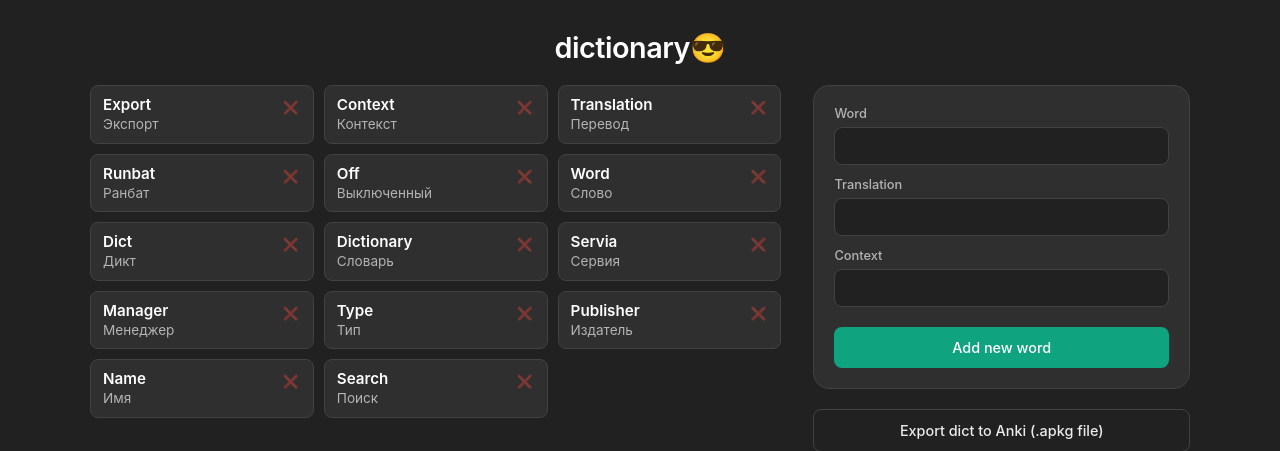
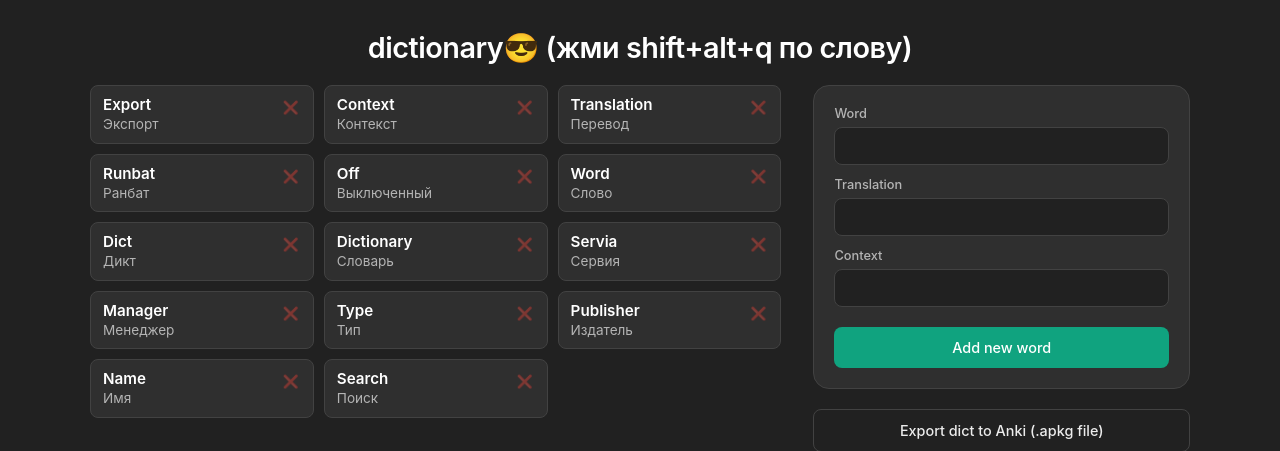
Before and after one commit to gtrskylin3/LookmaxENG, a FastAPI app: page / in a window 1280 px wide. Shown: the top 451 px of the page. Run offline with FastAPI, Linux system fonts and the light colour scheme; data comes from the database, SQL or seed files in the repository; both versions use the stored data as it was after the commit.

Commit message:
running file

```diff
--- a/backend/templates/index.html
+++ b/backend/templates/index.html
@@ -10,7 +10,7 @@
 </head>
 <body>
     <div class="container">
-        <h1>dictionary😎</h1>
+        <h1>dictionary😎 (жми shift+alt+q по слову)</h1>
 
         <div class="main-layout">
 
```
Also changed, not shown: README.md, backend/english_app.db, 2 other files.
